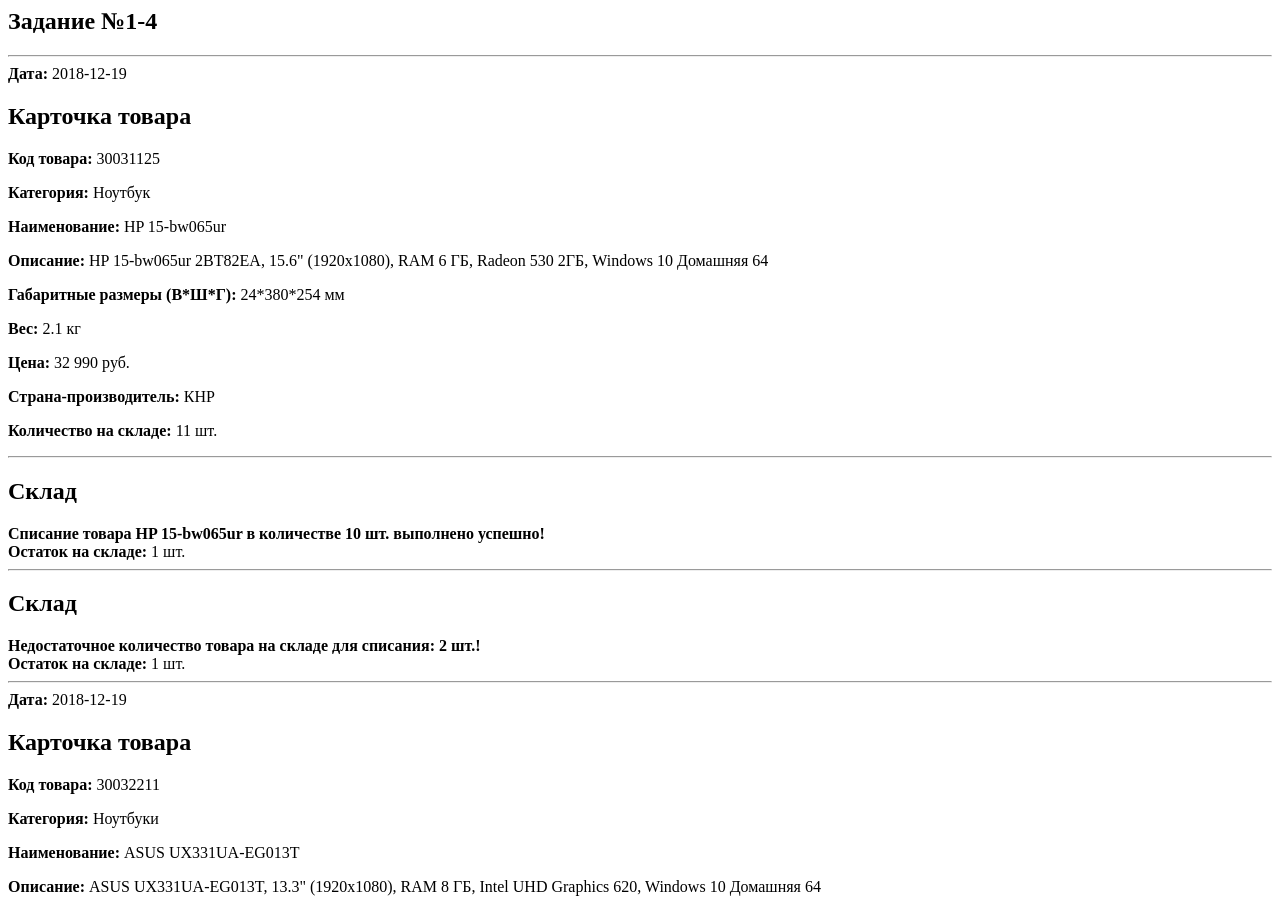
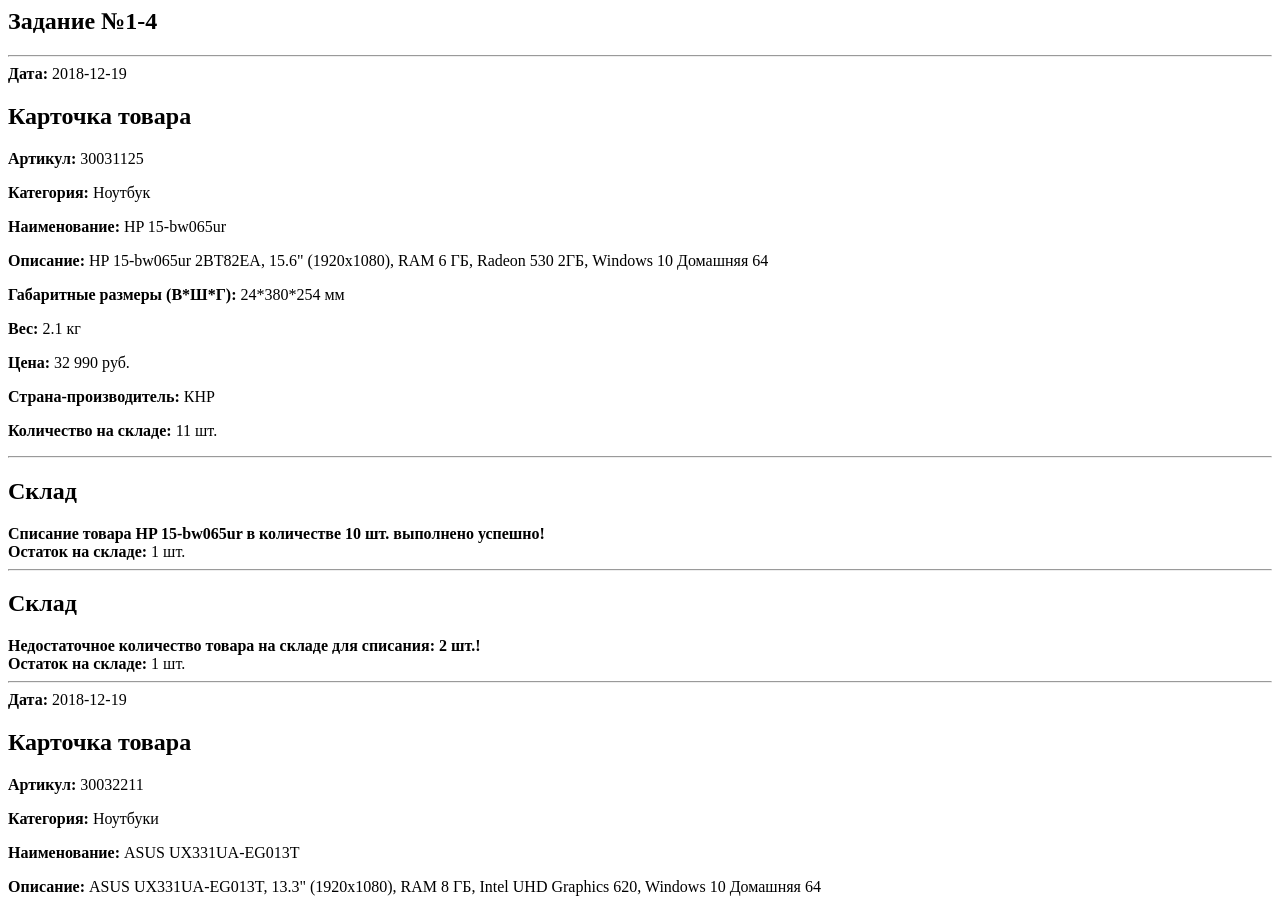
Before and after one commit to D03R90/PHP-2, a PHP site: page / in a window 1280 px wide. Shown: the top 900 px of the page. Run offline with PHP 8.4, Linux system fonts and the light colour scheme.

Commit message:
Correction

```diff
--- a/PHP2_Lesson1/index.php
+++ b/PHP2_Lesson1/index.php
@@ -45,7 +45,7 @@ class Goods
             <hr>
             <b>Дата:</b>$this->date
             <h2>Карточка товара</h2>
-            <p><b>Код товара:</b> $this->article</p>
+            <p><b>Артикул:</b> $this->article</p>
             <p><b>Категория:</b> $this->category</p>
             <p><b>Наименование:</b> $this->title</p>
             <p><b>Описание:</b> $this->description</p>
```
